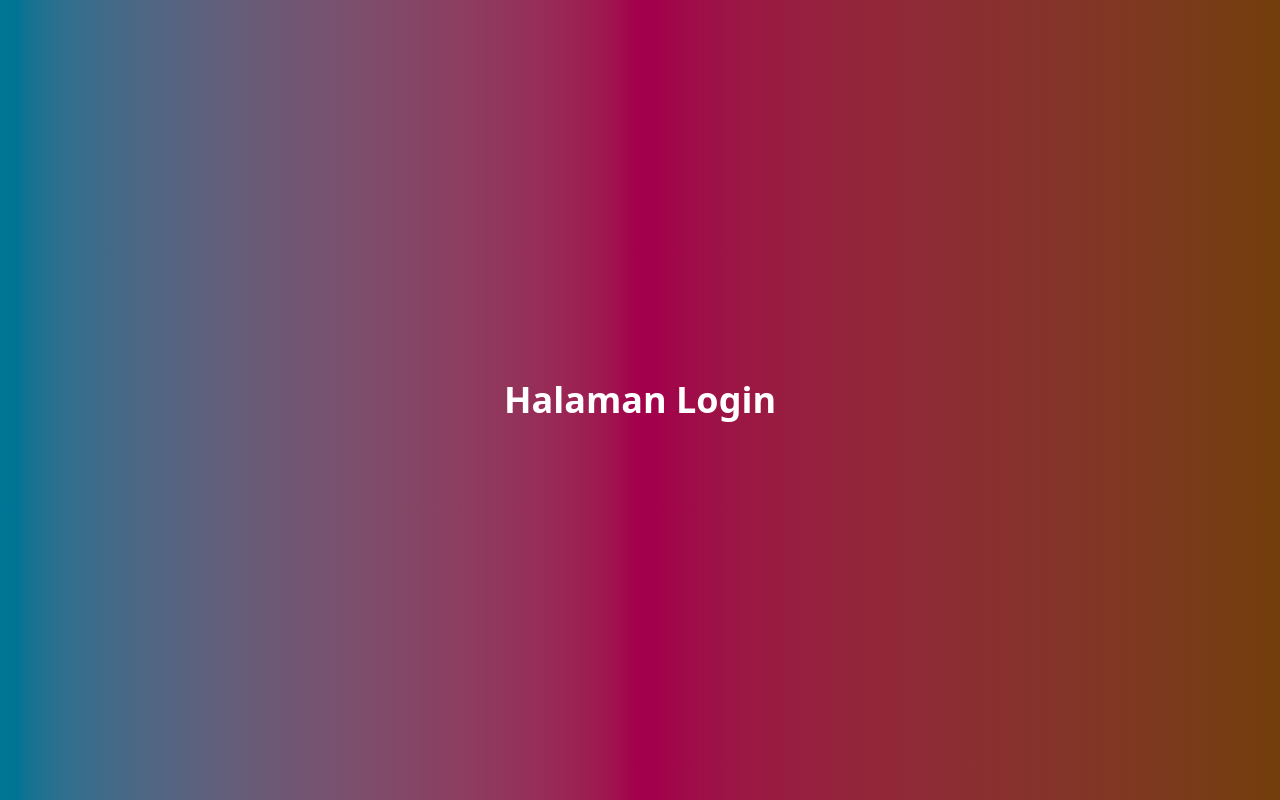
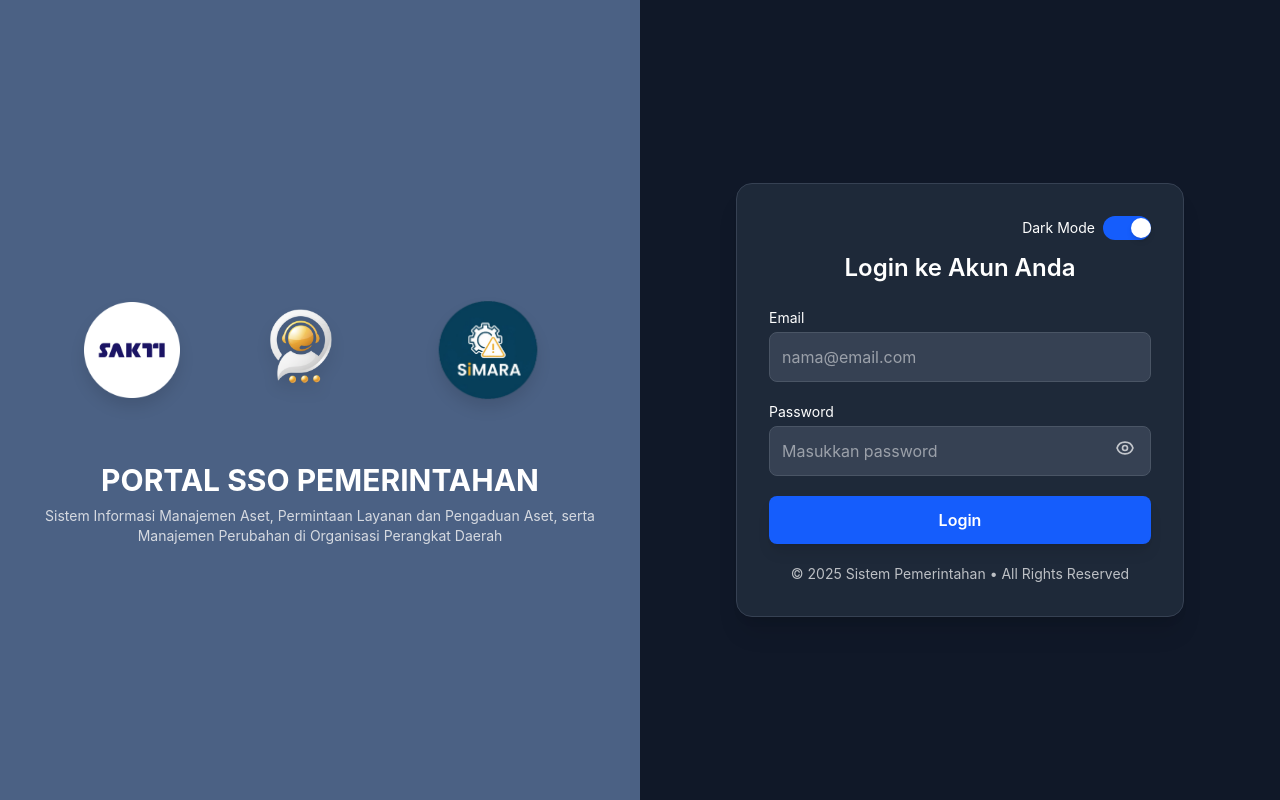
Before and after one commit to ch1bsyy/portal-sso-pemerintahan, a React (Vite) app: page /login in a window 1280 px wide. Built offline with nearby package versions, Linux system fonts and the light colour scheme.

Commit message:
Update Login Page

```diff
--- a/package.json
+++ b/package.json
@@ -14,7 +14,7 @@
     "motion": "^12.23.24",
     "react": "^19.1.1",
     "react-dom": "^19.1.1",
-    "react-router-dom": "^7.9.5",
+    "react-router-dom": "^7.9.6",
     "tailwindcss": "^4.1.16"
   },
   "devDependencies": {
--- a/src/pages/LoginPage.jsx
+++ b/src/pages/LoginPage.jsx
@@ -1,10 +1,221 @@
-import React from "react";
-import SplashScreen from "../components/SplashScreen";
+import React, { useState } from "react";
 
 const LoginPage = () => {
+  const [darkMode, setDarkMode] = useState(true);
+  const [email, setEmail] = useState("");
+  const [password, setPassword] = useState("");
+  const [showPassword, setShowPassword] = useState(false);
+  const [loading, setLoading] = useState(false);
+  const [errorEmail, setErrorEmail] = useState("");
+
+  // Validate email format
+  const validateEmail = (email) => {
+    const regex = /^[^\s@]+@[^\s@]+\.[^\s@]+$/;
+    return regex.test(email);
+  };
+
+  // Submit handler
+  const handleSubmit = (e) => {
+    e.preventDefault();
+
+    if (!validateEmail(email)) {
+      setErrorEmail("Format email tidak valid");
+      return;
+    }
+
+    setErrorEmail("");
+    setLoading(true);
+
+    setTimeout(() => {
+      alert("Login berhasil!");
+      setLoading(false);
+    }, 1200);
+  };
+
   return (
-    <div className="flex items-center text-4xl font-bold justify-center min-h-screen bg-linear-to-r from-cyan-700 via-pink-800 to-yellow-900 text-white">
-      Halaman Login
+    <div
+      className={`min-h-screen flex transition-all duration-300 ${
+        darkMode ? "bg-gray-900 text-white" : "bg-gray-100 text-gray-800"
+      }`}
+      style={{ fontFamily: "Inter, sans-serif" }}
+    >
+      {/* LEFT SECTION */}
+      <div
+        className="hidden md:flex w-1/2 p-10 items-center justify-center"
+        style={{ backgroundColor: "#4B6184" }}
+      >
+      <div className="text-center">
+        <div className="flex justify-center items-center gap-10 mt-4">
+          <img
+            src="/src/assets/logo-sakti.png"
+            alt="Logo Sakti"
+            className="h-24 object-contain drop-shadow-xl transition-transform duration-300 hover:scale-105"
+          />
+
+          <img
+            src="/src/assets/logo-siladan.png"
+            alt="Logo Siladan"
+            className="h-40 object-contain drop-shadow-xl transition-transform duration-300 hover:scale-105"
+          />
+
+          <img
+            src="/src/assets/logo-simara.png"
+            alt="Logo Simara"
+            className="h-28 object-contain drop-shadow-xl transition-transform duration-300 hover:scale-105"
+          />
+        </div>
+
+        <h1 className="text-3xl font-bold mt-8 text-white">
+          PORTAL SSO PEMERINTAHAN
+        </h1>
+
+        <p className="text-sm mt-2 text-gray-200 opacity-90">
+          Sistem Informasi Manajemen Aset, Permintaan Layanan dan Pengaduan Aset, serta Manajemen Perubahan di Organisasi Perangkat Daerah
+        </p>
+      </div>
+
+      </div>
+
+      {/* RIGHT SECTION */}
+      <div className="w-full md:w-1/2 flex items-center justify-center p-8">
+        <div
+          className={`p-8 rounded-2xl shadow-xl w-full max-w-md border transition-all duration-300 ${
+            darkMode
+              ? "bg-gray-800 border-gray-700"
+              : "bg-white border-gray-300"
+          }`}
+        >
+          {/* Dark mode toggle */}
+          <div className="flex justify-end mb-3">
+            <label className="flex items-center cursor-pointer">
+              <span className="mr-2 text-sm">
+                {darkMode ? "Dark Mode" : "Light Mode"}
+              </span>
+              <input
+                type="checkbox"
+                className="hidden"
+                checked={darkMode}
+                onChange={() => setDarkMode(!darkMode)}
+              />
+              <div
+                className={`w-12 h-6 flex items-center rounded-full p-1 ${
+                  darkMode ? "bg-blue-600" : "bg-gray-400"
+                }`}
+              >
+                <div
+                  className={`bg-white w-5 h-5 rounded-full shadow-md transform duration-300 ${
+                    darkMode ? "translate-x-6" : ""
+                  }`}
+                ></div>
+              </div>
+            </label>
+          </div>
+
+          <h2 className="text-2xl font-semibold mb-6 text-center">
+            Login ke Akun Anda
+          </h2>
+
+          <form onSubmit={handleSubmit} className="space-y-5">
+            {/* EMAIL */}
+            <div>
+              <label className="block text-sm mb-1">Email</label>
+              <input
+                type="text"
+                className={`w-full p-3 rounded-lg border outline-none transition ${
+                  darkMode
+                    ? "bg-gray-700 border-gray-600 text-white focus:ring-2 focus:ring-blue-500"
+                    : "bg-gray-100 border-gray-400 text-gray-800 focus:ring-2 focus:ring-blue-600"
+                }`}
+                placeholder="nama@email.com"
+                value={email}
+                onChange={(e) => setEmail(e.target.value)}
+              />
+              {errorEmail && (
+                <p className="text-red-400 text-sm mt-1">{errorEmail}</p>
+              )}
+            </div>
+
+            {/* PASSWORD */}
+            <div>
+              <label className="block text-sm mb-1">Password</label>
+              <div className="relative">
+                <input
+                  type={showPassword ? "text" : "password"}
+                  className={`w-full p-3 rounded-lg border outline-none transition ${
+                    darkMode
+                      ? "bg-gray-700 border-gray-600 text-white focus:ring-2 focus:ring-blue-500"
+                      : "bg-gray-100 border-gray-400 text-gray-800 focus:ring-2 focus:ring-blue-600"
+                  }`}
+                  placeholder="Masukkan password"
+                  value={password}
+                  onChange={(e) => setPassword(e.target.value)}
+                />
+
+                {/* FORMAL PASSWORD ICON */}
+                <span
+                  onClick={() => setShowPassword(!showPassword)}
+                  className="absolute right-4 top-3 cursor-pointer opacity-70 hover:opacity-100"
+                >
+                  {showPassword ? (
+                    <svg
+                      xmlns="http://www.w3.org/2000/svg"
+                      className="h-5 w-5"
+                      fill="none"
+                      viewBox="0 0 24 24"
+                      stroke="currentColor"
+                    >
+                      <path
+                        strokeLinecap="round"
+                        strokeLinejoin="round"
+                        strokeWidth="2"
+                        d="M13.875 18.825A10.05 10.05 0 0112 19c-5.523 0-10-4.477-10-10 0-1.143.19-2.243.54-3.27m3.042-2.787a9.953 9.953 0 016.418-2.43c5.523 0 10 4.477 10 10a9.97 9.97 0 01-.84 4.095M3 3l18 18"
+                      />
+                    </svg>
+                  ) : (
+                    <svg
+                      xmlns="http://www.w3.org/2000/svg"
+                      className="h-5 w-5"
+                      fill="none"
+                      viewBox="0 0 24 24"
+                      stroke="currentColor"
+                    >
+                      <path
+                        strokeLinecap="round"
+                        strokeLinejoin="round"
+                        strokeWidth="2"
+                        d="M15 12a3 3 0 11-6 0 3 3 0 016 0z"
+                      />
+                      <path
+                        strokeLinecap="round"
+                        strokeLinejoin="round"
+                        strokeWidth="2"
+                        d="M2.458 12C3.732 7.943 7.523 5 12 5c4.478 0 8.268 2.943 9.542 7-1.274 4.057-5.064 7-9.542 7-4.477 0-8.268-2.943-9.542-7z"
+                      />
+                    </svg>
+                  )}
+                </span>
+              </div>
+            </div>
+
+            {/* BUTTON */}
+            <button
+              type="submit"
+              disabled={loading}
+              className="w-full py-3 rounded-lg bg-blue-600 hover:bg-blue-700 transition font-semibold shadow-lg mt-4 flex items-center justify-center"
+            >
+              {loading ? (
+                <div className="animate-spin h-5 w-5 border-4 border-white border-t-transparent rounded-full"></div>
+              ) : (
+                "Login"
+              )}
+            </button>
+          </form>
+
+          <p className="text-center text-sm mt-5 opacity-70">
+            © 2025 Sistem Pemerintahan • All Rights Reserved
+          </p>
+        </div>
+      </div>
     </div>
   );
 };
```
Also changed, not shown: 1 other file (tests, documents, lock files or other folders).
